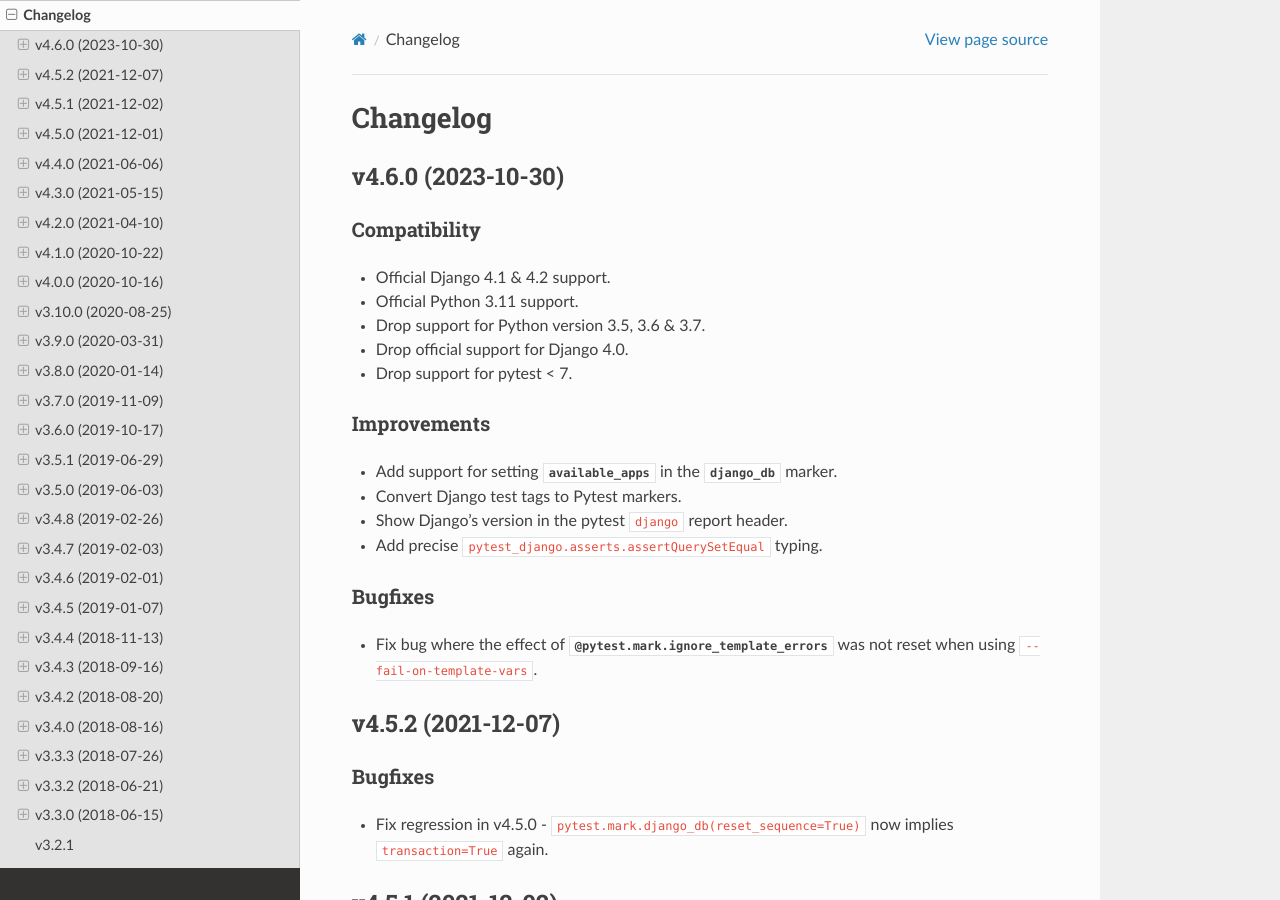
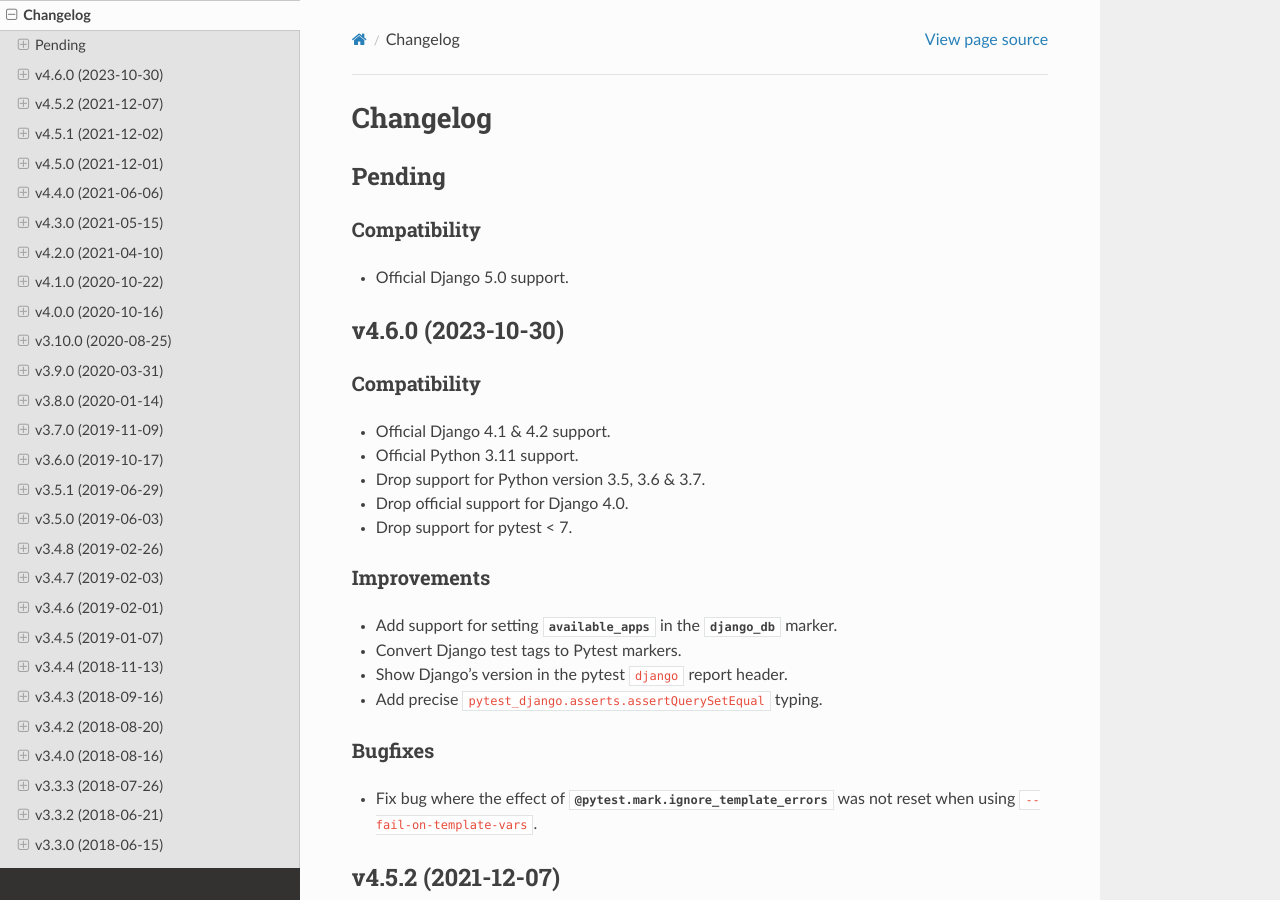
Before and after one commit to pytest-dev/pytest-django, a Sphinx documentation site: the page built from docs/changelog.rst, in a window 1280 px wide and 900 px high. Built offline with Sphinx 7.4.7 and the Read the Docs theme 2.0.0, drawn with Linux system fonts in a browser that asks for light colours; cross-references to code outside the pages are shown as plain code.

Commit message:
Add Django 5.0 support (#1087)

```diff
--- a/README.rst
+++ b/README.rst
@@ -32,8 +32,8 @@ pytest-django allows you to test your Django project/applications with the
   <https://pytest-django.readthedocs.io/en/latest/contributing.html>`_
 * Version compatibility:
 
-  * Django: 3.2, 4.1, 4.2 and latest main branch (compatible at the time of
-    each release)
+  * Django: 3.2, 4.1, 4.2, 5.0 and latest main branch (compatible at the time
+    of each release)
   * Python: CPython>=3.8 or PyPy 3
   * pytest: >=7.0
 
--- a/docs/changelog.rst
+++ b/docs/changelog.rst
@@ -1,5 +1,13 @@
 Changelog
 =========
+
+Pending
+-------
+
+Compatibility
+^^^^^^^^^^^^^
+
+* Official Django 5.0 support.
 
 v4.6.0 (2023-10-30)
 -------------------
--- a/pyproject.toml
+++ b/pyproject.toml
@@ -24,6 +24,7 @@ classifiers = [
     "Framework :: Django :: 3.2",
     "Framework :: Django :: 4.1",
     "Framework :: Django :: 4.2",
+    "Framework :: Django :: 5.0",
     "Intended Audience :: Developers",
     "License :: OSI Approved :: BSD License",
     "Operating System :: OS Independent",
```
Also changed, not shown: 2 other files.
